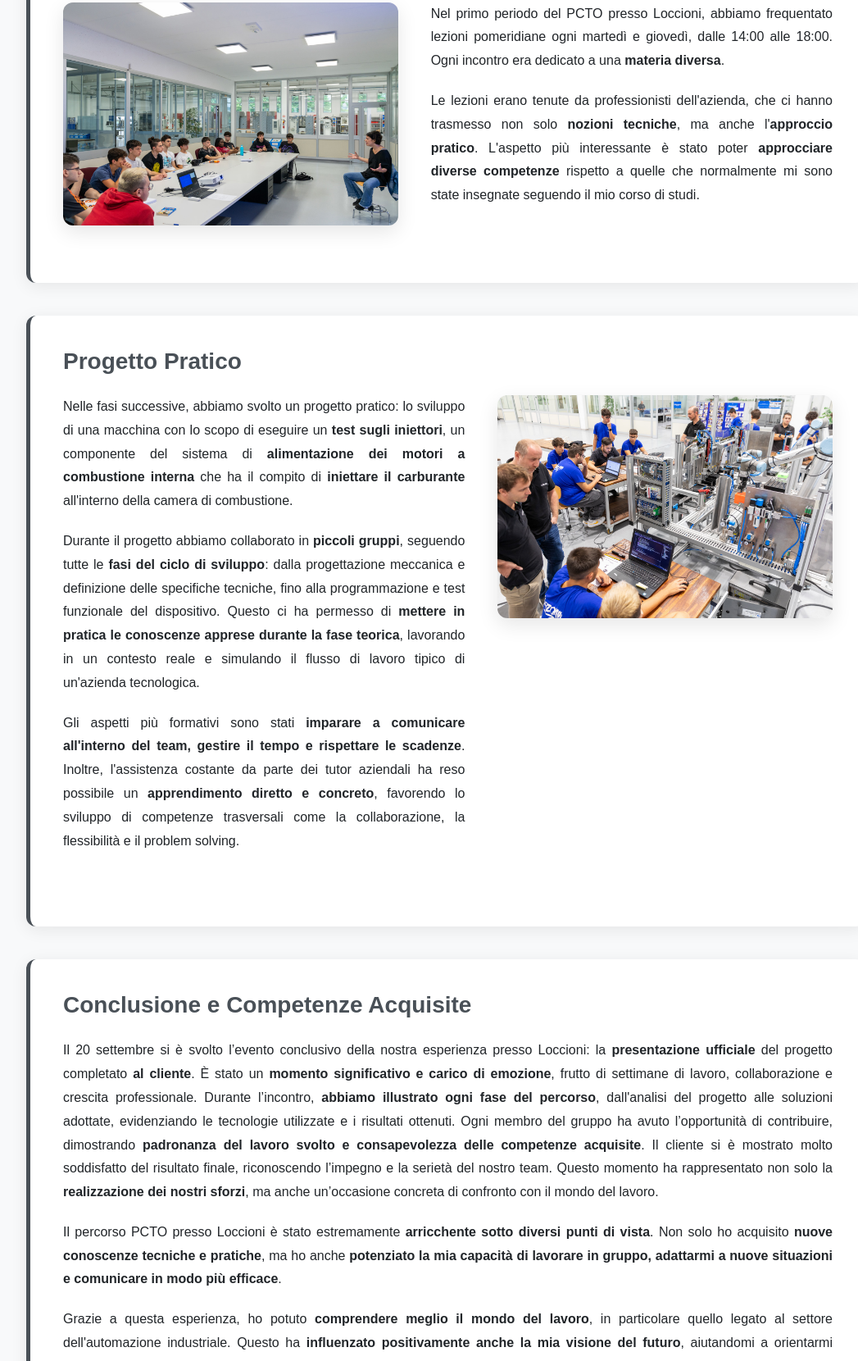
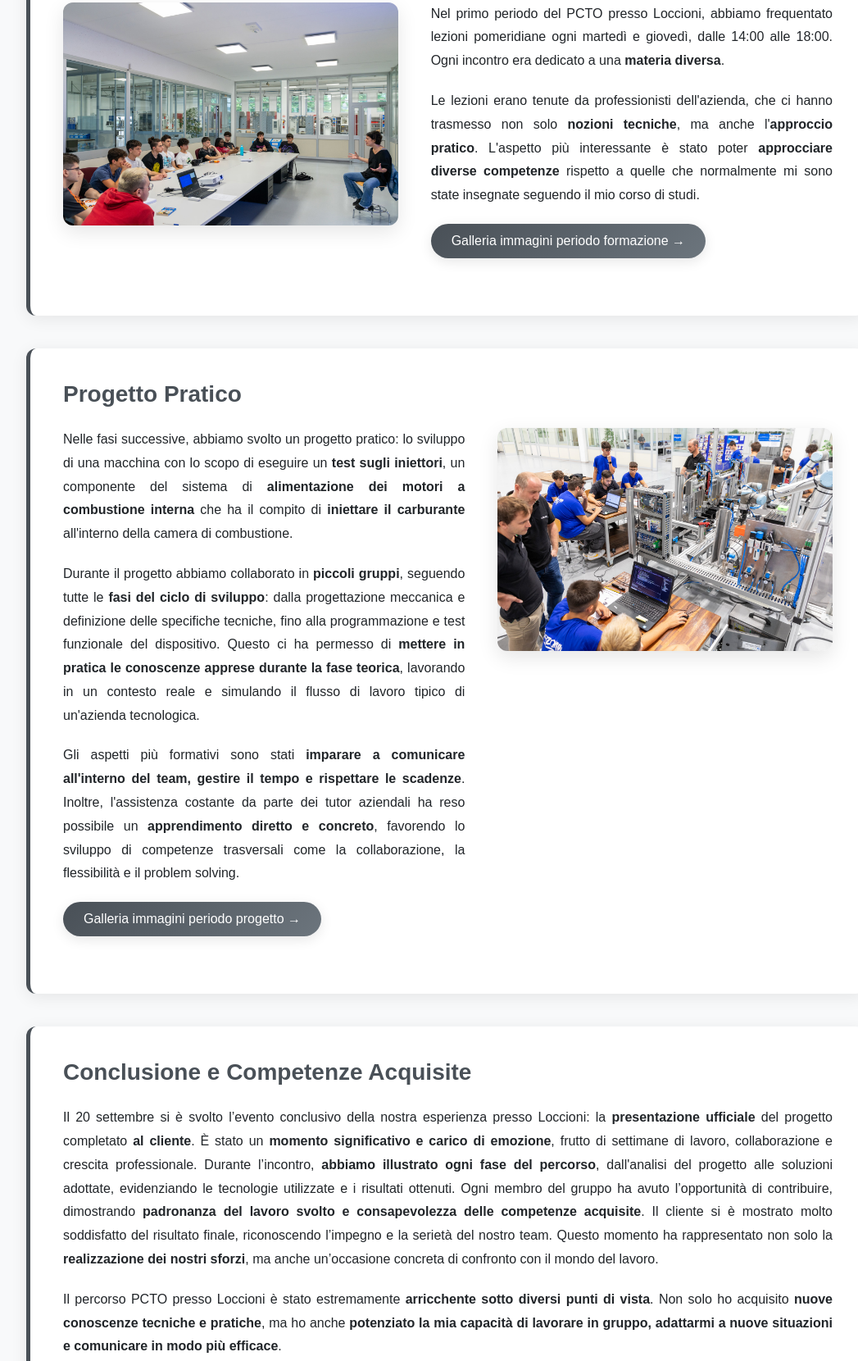
Before and after one commit to AlKo06/project-html, a plain HTML site: page pcto.html in a window 1280 px wide. Shown: the part 1546-3206 px from the top of the page at 82% size, without its empty margins (96-1143 px from the left). Drawn offline with Linux system fonts and the light colour scheme.

Commit message:
ultime correzzioni

```diff
--- a/pcto.html
+++ b/pcto.html
@@ -665,7 +665,7 @@
                         <p>L'impresa è riconosciuta a livello internazionale per la sua capacità di integrare tecnologie avanzate con un <strong>approccio sostenibile</strong>, sviluppando soluzioni innovative che migliorano la qualità della vita e la competitività delle imprese. Loccioni rappresenta un esempio di eccellenza italiana nel campo della ricerca e sviluppo tecnologico.</p>
                         <div class="company-link">
                             <a href="https://www.loccioni.com/it/" target="_blank" rel="noopener noreferrer">
-                                Visita il sito ufficiale di Loccioni →
+                                Sito ufficiale di Loccioni →
                             </a>
                         </div>
                     </div>
@@ -698,6 +698,7 @@
             </div>
         </section>
 
+        <!-- SEZIONE Formazione Multidisciplinare -->
         <section class="page-section">
             <div class="content-box">
                 <h2>Formazione Multidisciplinare</h2>
@@ -705,6 +706,11 @@
                     <div class="experience-text">
                         <p>Nel primo periodo del PCTO presso Loccioni, abbiamo frequentato lezioni pomeridiane ogni martedì e giovedì, dalle 14:00 alle 18:00. Ogni incontro era dedicato a una <strong>materia diversa</strong>.</p>
                         <p>Le lezioni erano tenute da professionisti dell'azienda, che ci hanno trasmesso non solo <strong>nozioni tecniche</strong>, ma anche l'<strong>approccio pratico</strong>. L'aspetto più interessante è stato poter <strong>approcciare diverse competenze</strong> rispetto a quelle che normalmente mi sono state insegnate seguendo il mio corso di studi.</p>
+                        <div class="company-link">
+                            <a href="https://www.loccioni.com/it/" target="_blank" rel="noopener noreferrer">
+                                Galleria immagini periodo formazione →
+                            </a>
+                        </div>
                     </div>
                     <div class="image-container">
                         <img src="img/lezioneFotografiaPCTO.jpg" alt="Lezioni formative presso Loccioni" class="experience-image">
@@ -712,6 +718,7 @@
                 </div>
             </div>
 
+            <!-- SEZIONE Progetto Pratico -->
             <div class="content-box">
                 <h2>Progetto Pratico</h2>
                 <div class="experience-content">
@@ -719,13 +726,18 @@
                         <p>Nelle fasi successive, abbiamo svolto un progetto pratico: lo sviluppo di una macchina con lo scopo di eseguire un <strong>test sugli iniettori</strong>, un componente del sistema di <strong>alimentazione dei motori a combustione interna</strong> che ha il compito di <strong>iniettare il carburante</strong> all'interno della camera di combustione.</p>
                         <p>Durante il progetto abbiamo collaborato in <strong>piccoli gruppi</strong>, seguendo tutte le <strong>fasi del ciclo di sviluppo</strong>: dalla progettazione meccanica e definizione delle specifiche tecniche, fino alla programmazione e test funzionale del dispositivo. Questo ci ha permesso di <strong>mettere in pratica le conoscenze apprese durante la fase teorica</strong>, lavorando in un contesto reale e simulando il flusso di lavoro tipico di un'azienda tecnologica.</p>
                         <p>Gli aspetti più formativi sono stati <strong>imparare a comunicare all'interno del team, gestire il tempo e rispettare le scadenze</strong>. Inoltre, l'assistenza costante da parte dei tutor aziendali ha reso possibile un <strong>apprendimento diretto e concreto</strong>, favorendo lo sviluppo di competenze trasversali come la collaborazione, la flessibilità e il problem solving.</p>
-                      </div>
+                        <div class="company-link">
+                            <a href="https://www.loccioni.com/it/" target="_blank" rel="noopener noreferrer">
+                                Galleria immagini periodo progetto →
+                            </a>
+                        </div>
+                    </div>
                     <div class="image-container">
                         <img src="img/progettoPCTO.jpg" alt="Progetto macchina test iniettori" class="experience-image">
                     </div>
                 </div>
             </div>
-
+            <!-- SEZIONE Conclusione e Competenze Acquisite -->
             <div class="content-box">
                 <h2>Conclusione e Competenze Acquisite</h2>
                 <p>Il 20 settembre si è svolto l’evento conclusivo della nostra esperienza presso Loccioni: la <strong>presentazione ufficiale</strong> del progetto completato <strong>al cliente</strong>. È stato un <strong>momento significativo e carico di emozione</strong>, frutto di settimane di lavoro, collaborazione e crescita professionale.
@@ -738,7 +750,7 @@
     </main>
 
     <footer class="site-footer">
-        <p>© 2023 Koka Alex - IIS Marconi Pieralisi</p>
+        <p>Koka Alex</p>
     </footer>
 </body>
 </html>
```
